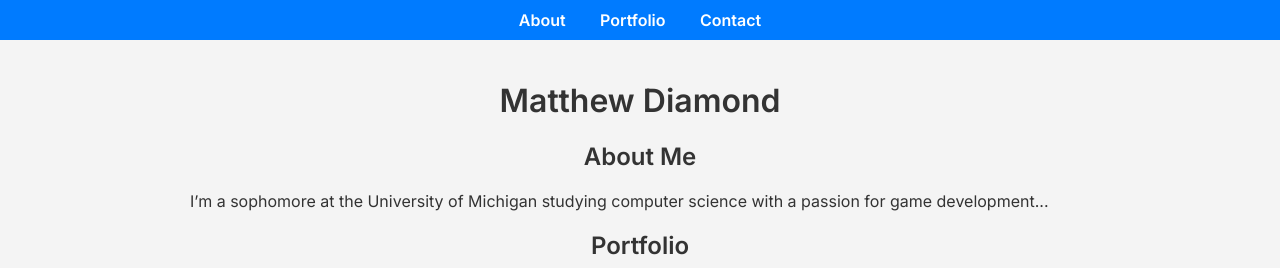
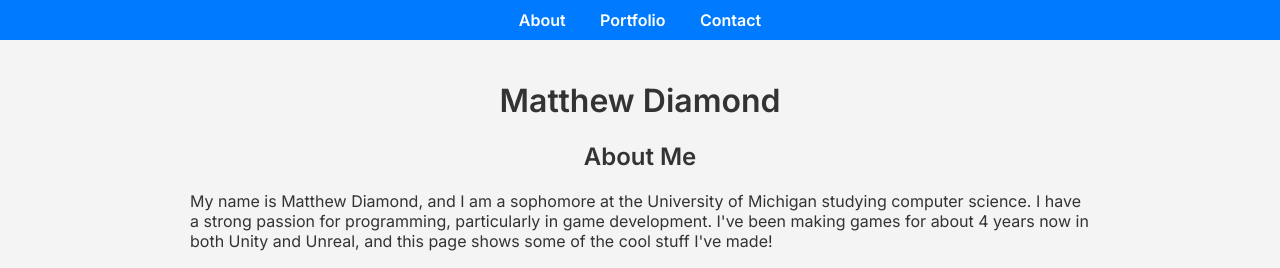
Before and after one commit to mdiamond23/MDPortfolio, a plain HTML site: page index.html in a window 1280 px wide. Shown: the top 268 px of the page. Drawn offline with Linux system fonts and the light colour scheme.

Commit message:
Update index.html

```diff
--- a/index.html
+++ b/index.html
@@ -72,7 +72,7 @@
         <h1>Matthew Diamond</h1>
         <div id="about">
             <h2>About Me</h2>
-            <p>I’m a sophomore at the University of Michigan studying computer science with a passion for game development...</p>
+            <p>My name is Matthew Diamond, and I am a sophomore at the University of Michigan studying computer science. I have a strong passion for programming, particularly in game development. I've been making games for about 4 years now in both Unity and Unreal, and this page shows some of the cool stuff I've made!</p>
         </div>
 
         <h2 id="portfolio">Portfolio</h2>
```
